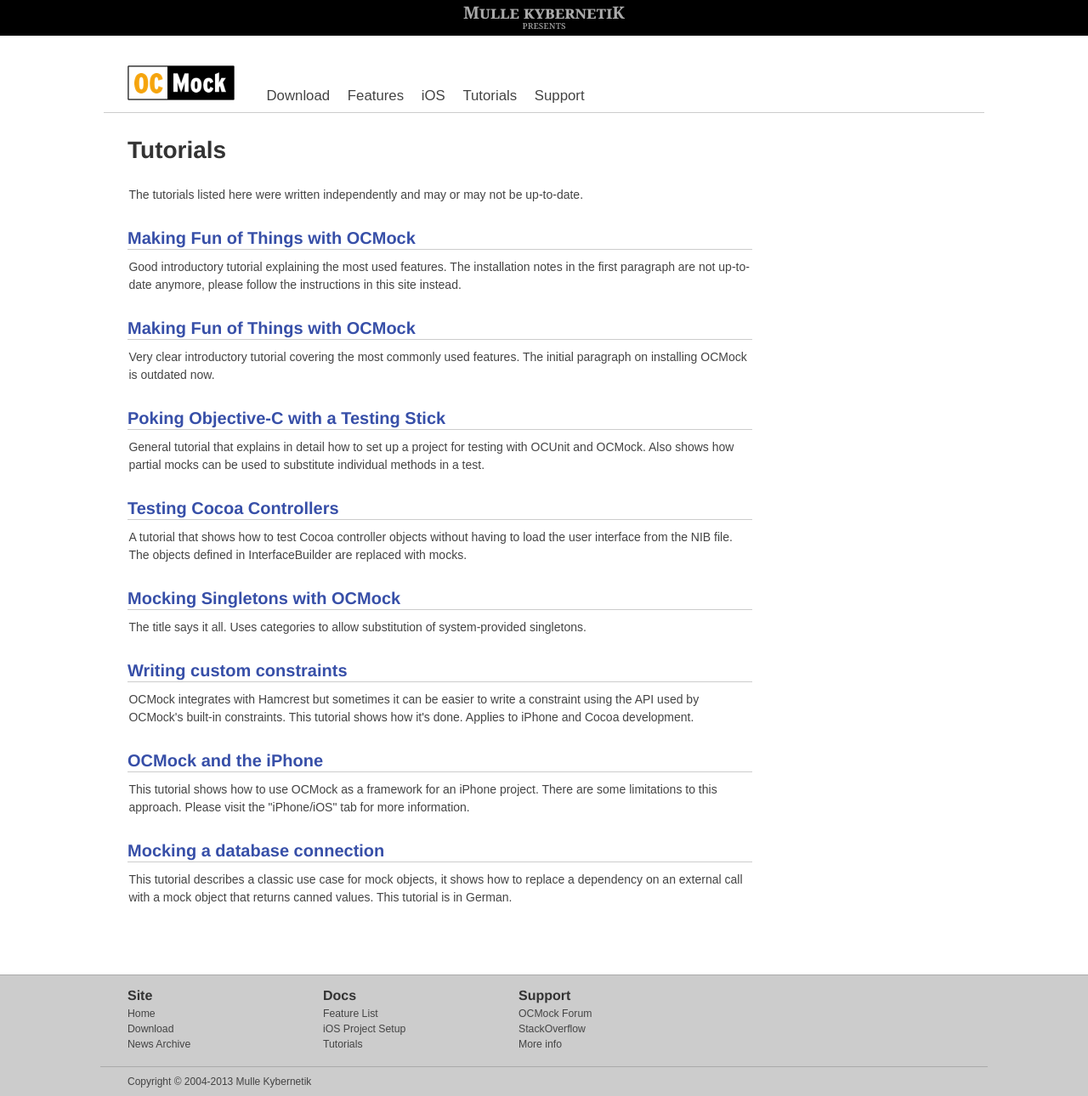
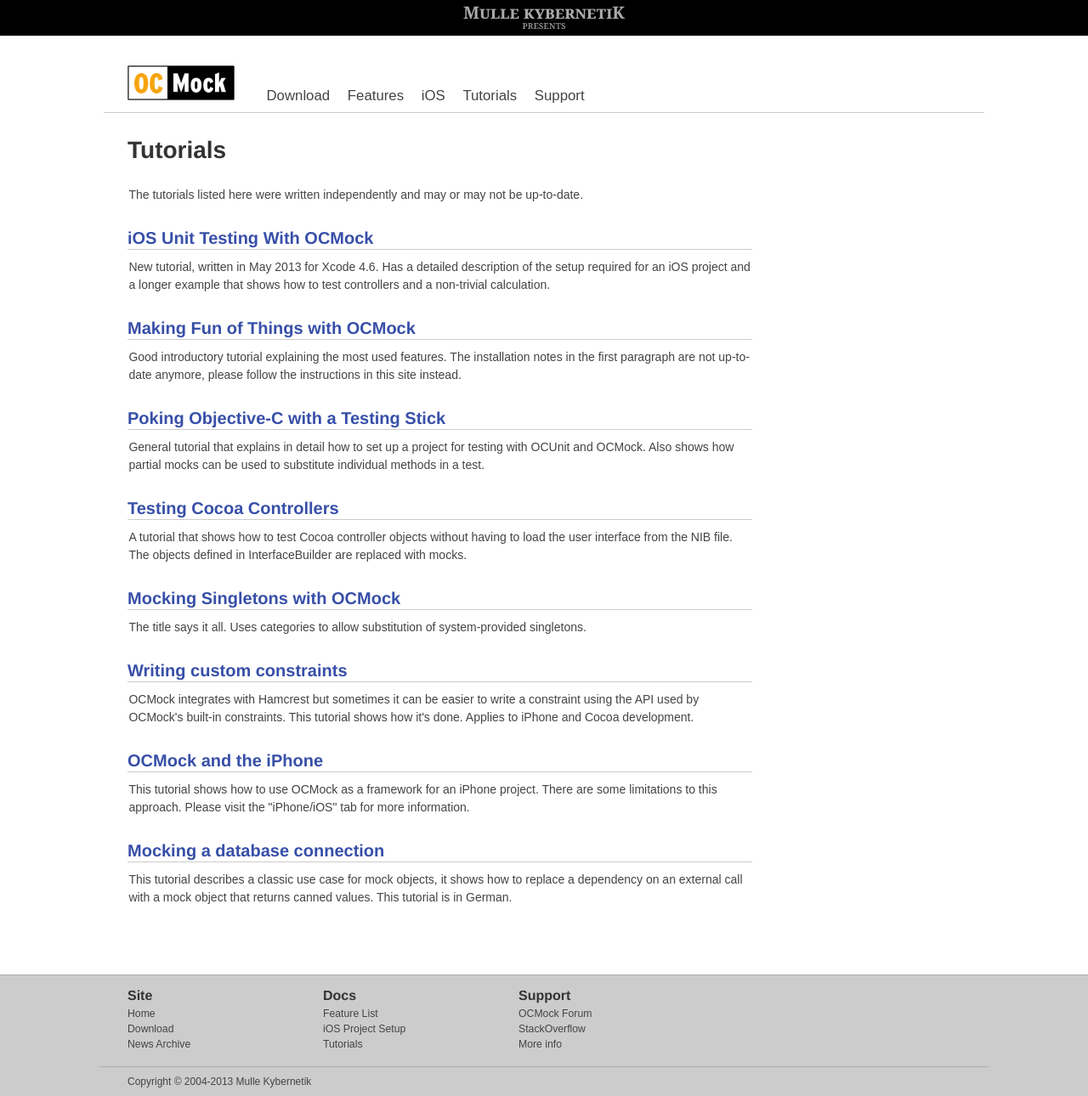
Before and after one commit to erikdoe/ocmock, a Jekyll site: the page built from tutorials.html, in a window 1280 px wide. Shown: the whole page at 85% size. Built offline with Jekyll 4.4.1, drawn with Linux system fonts in a browser that asks for light colours; comment, search, counter and statistics services are not loaded.

Commit message:
Added reference to a new tutorial.

```diff
--- a/tutorials.html
+++ b/tutorials.html
@@ -10,11 +10,11 @@ nosidebar: true
 <h1>{{ page.title }}</h1>
 <p>The tutorials listed here were written independently and may or may not be up-to-date.
 
+<h2><a href="http://www.fairwaytech.com/2013/05/ios-unit-testing-with-ocmock/">iOS Unit Testing With OCMock</a></h2>
+<p>New tutorial, written in May 2013 for Xcode 4.6. Has a detailed description of the setup required for an iOS project and a longer example that shows how to test controllers and a non-trivial calculation.
+
 <h2><a href="http://alexvollmer.com/posts/2010/06/28/making-fun-of-things-with-ocmock/">Making Fun of Things with OCMock </a></h2>
 <p>Good introductory tutorial explaining the most used features. The installation notes in the first paragraph are not up-to-date anymore, please follow the instructions in this site instead.
-
-<h2><a href="http://alexvollmer.com/posts/2010/06/28/making-fun-of-things-with-ocmock">Making Fun of Things with OCMock </a></h2>
-<p>Very clear introductory tutorial covering the most commonly used features. The initial paragraph on installing OCMock is outdated now.
 
 <h2><a href="http://everburning.com/news/poking-objective-c-with-a-testing-stick/">Poking Objective-C with a Testing Stick</a></h2>
 <p>General tutorial that explains in detail how to set up a project for testing with OCUnit and OCMock. Also shows how partial mocks can be used to substitute individual methods in a test.
```
